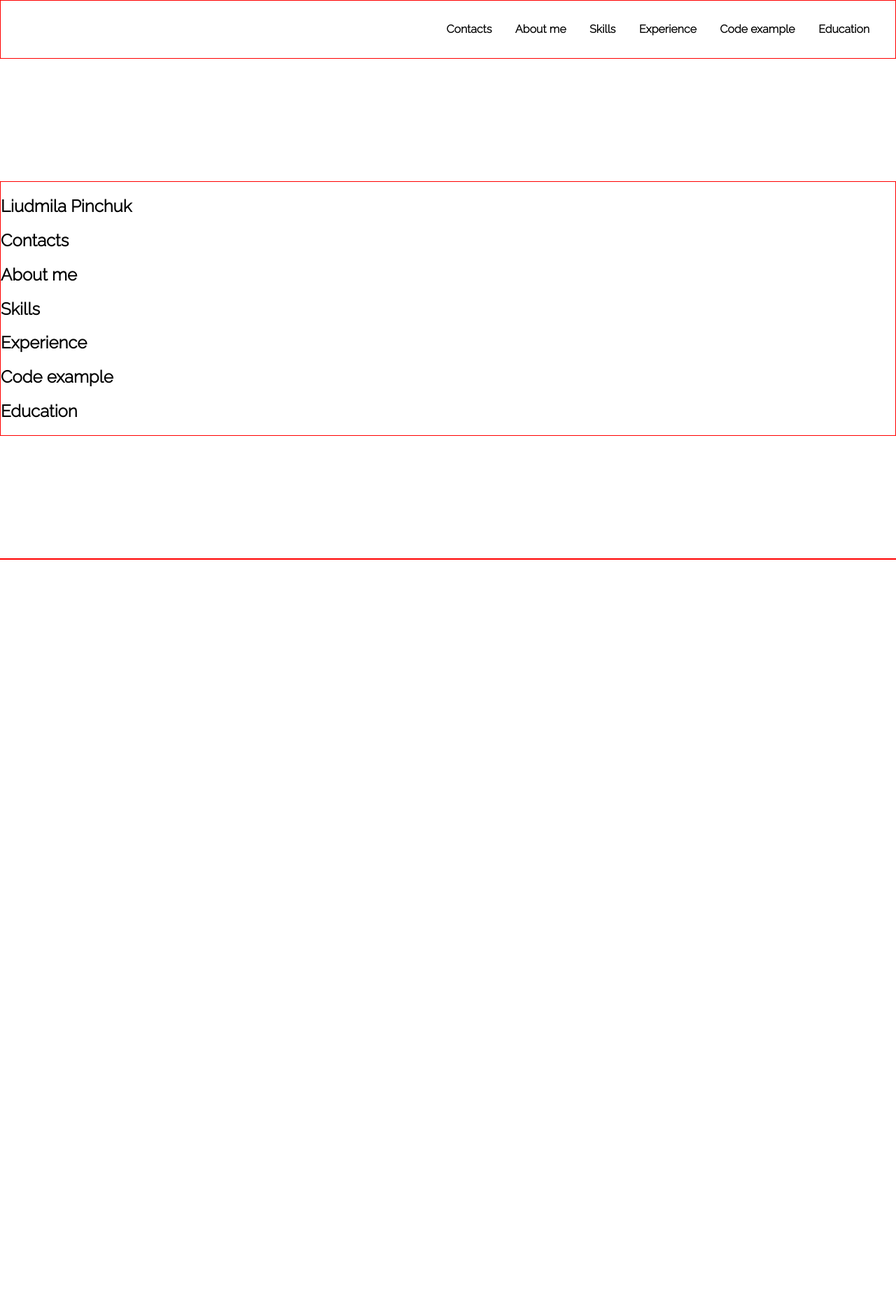
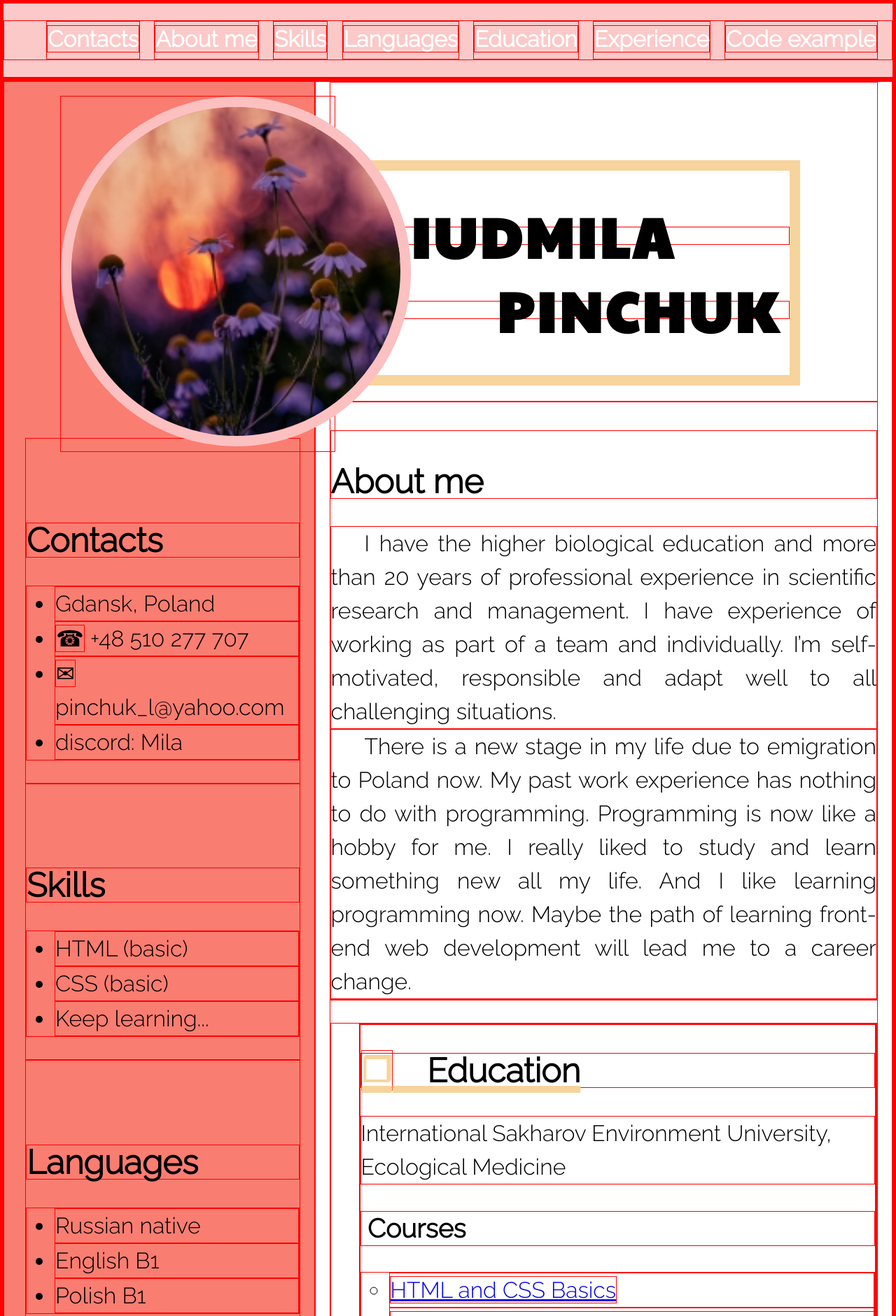
Before and after one commit to lawanda-pi/rsschool-cv, a plain HTML site: page index.html in a window 1280 px wide. Shown: the top 1881 px of the page at 70% size. Before the commit the page ends 800 px from the top, so only its background shows below. Drawn offline with Linux system fonts and the light colour scheme.

Commit message:
fix: correct html and css

```diff
--- a/index.html
+++ b/index.html
@@ -1,5 +1,5 @@
 <!DOCTYPE html>
-<html lang="eng">
+<html lang="English">
   <head>
     <title>CV Liudmila Pinchuk</title>
     <meta charset="utf-8">
@@ -8,53 +8,118 @@
     <link rel="preconnect" href="https://fonts.googleapis.com">
 <link rel="preconnect" href="https://fonts.gstatic.com" crossorigin>
 <link href="https://fonts.googleapis.com/css2?family=Raleway:wght@300&display=swap" rel="stylesheet">
+<link rel="preconnect" href="https://fonts.gstatic.com" crossorigin>
+<link href="https://fonts.googleapis.com/css2?family=Kanit:wght@200&family=Paytone+One&family=Raleway:wght@300&display=swap" rel="stylesheet">
 </head>
   <body>
     <header class="header">
-    <div class="container">
+    <div class="container" id="header-container">
     <nav class="nav">
       <ul class="nav-list">
         <li class="nav-item"><a href="#contacts" class="nav-link">Contacts</a></li>
         <li class="nav-item"><a href="#about" class="nav-link">About me</a></li>
         <li class="nav-item"><a href="#skills" class="nav-link">Skills</a></li>
-        <li class="nav-item"><a href="#exp" class="nav-link">Experience</a></li>
+        <li class="nav-item"><a href="#languages" class="nav-link">Languages</a></li>
+        <li class="nav-item"><a href="#education" class="nav-link">Education</a></li>
+        <li class="nav-item"><a href="#experience" class="nav-link">Experience</a></li>
         <li class="nav-item"><a href="#code" class="nav-link">Code example</a></li>
-        <li class="nav-item"><a href="#edu" class="nav-link">Education</a></li>
       </ul>
     </nav>
     </div>
     </header>
     <main class="main">
       <div class="container">
-    <section class="section" id="profile">
-      <h1 class="section-title">Liudmila Pinchuk</h1>
+        <div class="content">
+         <div class="left">
+          <section class="relative-position">
+            <img id="avatar" src="image_560307140116359334348.jpg" alt="avatar">
           </section>
-    <section class="section" id="contacts">
+          <section class="section1" id="contacts">
               <h2 class="section-title">Contacts</h2>
+              <ul>
+                <li>Gdansk, Poland</li>
+                <li><span>&#9742;</span> +48 510 277 707</li>
+                <li><span>&#9993;</span> pinchuk_l@yahoo.com</li>
+                <li>discord: Mila</li>
+              </ul>
           </section>
-    <section class="section" id="about">
-      <h2 class="section-title">About me</h2>
+          <section class="section1" id="skills">
+              <h2 class="section-title">Skills</h2>
+             <ul>
+                <li>HTML (basic)</li>
+                <li>CSS (basic)</li>
+                <li>Keep learning...</li>
+              </ul>
           </section>
-    <section class="section" id="skills">
-      <h2 class="section-title">Skills</h2>
+          <section class="section1" id="languages">
+              <h2 class="section-title">Languages</h2>
+              <ul>
+                <li>Russian native</li>
+                <li>English B1</li>
+                <li>Polish B1</li>
+              </ul>
           </section>
-    <section class="section" id="experience">
-      <h2 class="section-title">Experience</h2>
+        </div>
+        <div class="right">
+            <section class="section2" id="name">
+              <h1 class="name-section">
+                <p>Liudmila</p>
+                <p>&nbsp;&nbsp;&nbsp;&nbsp;&nbsp;&nbsp;&nbsp;&nbsp;&nbsp;&nbsp;&nbsp;&nbsp;&nbsp;&nbsp;&nbsp;&nbsp;Pinchuk</p>
+              </h1>
             </section>
-    <section class="section" id="code">
-      <h2 class="section-title">Code example</h2>
+            <section class="section2" id="about">
+                <h2 id="About"><br>About me</h2>
+                <p>I have the higher biological education and more than 20 years of professional experience in scientific research and management. I have experience of working as part of a team and individually. I’m self-motivated, responsible and adapt well to all challenging situations.
+                </p>
+                <p>There is a new stage in my life due to emigration to Poland now. My past work experience has nothing to do with programming. Programming is now like a hobby for me.  I really liked to study and learn something new all my life.  And I like learning programming now. Maybe the path of learning front-end web development will lead me to a career change.
+                </p>
               </section>
-    <section class="section" id="education">
-      <h2 class="section-title">Education</h2>
+              <section class="section" id="right-section">
+                <ul class="right-list">
+                  <li>
+                  <section class="section2" id="education">
+                <h2 class="section-title"><span>&#10066;</span>&nbsp;&nbsp;&nbsp;&nbsp;Education</h2>
+                <p>International Sakharov Environment University, <br>Ecological Medicine</p>
+                <h3>&nbsp;Courses</h3>
+                <ul>
+                  <li><a href="https://stepik.org/course/52164/promo">HTML and CSS Basics</a></li>
+                  <li><a href="https://stepik.org/course/38218/promo">Web Development For Beginners: HTML and CSS</a></li>
+                </ul>
               </section>
+                  </li>
+                  <li>
+              <section class="section2" id="experience">
+                <h2 class="section-title"><span>&#10066;</span>&nbsp;&nbsp;&nbsp;&nbsp;Experience</h2>
+                <p><a href="https://lawanda-pi.github.io/rsschool-cv/cv">CV project</a></p>
+              </section>
+              </li>
+              <li>
+              <section class="section2" id="code">
+                <h2 class="section-title"><span>&#10066;</span>&nbsp;&nbsp;&nbsp;&nbsp;Code example</h2>
+                <div id="code-container">
+                <pre>function multiply(a, b) {
+                  return a * b;
+                }
+                </pre>
+                </div>
+              </section>
+              </li>
+              </ul>
+              </section>
+        </div>
+        </div>
         </div>
         </main>
         <footer class="footer">
-    <div class="container">
-<!--в footer необходимо добавить ссылку на ваш гитхаб https://github.com/lawanda-pi, год создания приложения, логотип курса со ссылкой на курс https://rs.school/js/-->
+        <div class="container" id="footer-container">
+          <nav class="nav">
+            <ul class="nav-list-foot">
+              <li class="nav-item"><a href="https://github.com/lawanda-pi" target="_blank"><object data="assets\img\github.svg" width="100px" height="100px">Visit my GitHub</a></li>
+              <li class="nav-item">2023</li>
+              <li class="nav-item"><a href="https://rs.school/js/" target="_blank"><object data="assets\img\rs_school_js.svg" width="200px" height="100px"></a></li>
+            </ul>
+          </nav>
         </div>
       </footer>
-
-
     </body>
     </html>
--- a/style.css
+++ b/style.css
@@ -1,38 +1,129 @@
 html {
   scroll-behavior: smooth;
 }
+* {
+  box-sizing: border-box;
+  border: 1px solid red;
+}
 body {
-  font-family: 'Raleway', sans-serif;
-  min-height: 100vh;
   margin: 0; padding: 0;
-  box-sizing: border-box;
   display: flex;
   flex-direction: column;
   justify-content: space-between;
-}
-.header, .main, .footer {
-  border: 1px solid red;
+  font-family: 'Raleway', sans-serif;
+  font-size: 24px;
 }
 .container {
   max-width: 1440px;
   margin: 0 auto;
 }
+.section {
+  margin: 0; padding 0;
+}
+#header-container {
+  background-color: rgba(252, 192, 192, 0.855);
+}
 .nav-list {
   display: flex;
-  margin-left:600px;
-  justify-content: space-around;
-  align-items: center;
+  justify-content: space-evenly;
   list-style: none;
-  padding: 0 20px;
+  padding-left: 0 20px;
   line-height: 50px;
 }
 .nav-link {
-  color: black;
+  font-size: 32px;
   font-weight: bold;
+  color: white;
   text-decoration: none;
 }
 .nav-link:hover {
-  color: blueviolet;
+  color:black;
   text-decoration: underline;
-  transition: color 0.5s;
+  text-transform: uppercase;
+  transition: 0.5s;
 }
+.content {
+  display: flex;
+  flex-flow: row;
+  justify-content: space-between;
+  font-size: 32px;
+}
+.left {
+  width: 35%;
+  background-color: rgba(249, 104, 89, 0.855);
+  padding-left: 30px;
+  padding-right: 20px;
+}
+.section1 {
+  text-align: justify;
+  line-height: 48px;
+  padding-top: 80px;
+}
+.relative-position {
+  position: relative;
+  z-index: 1;
+  top: 20px;
+  left: 50px;
+}
+#avatar {
+  width: 500px;
+  height: 500px;
+  border: 15px solid rgb(252, 192, 192);
+  border-radius: 50% 50%;
+}
+.right {
+  width: 65%;
+  padding-left: 20px;
+  padding-right: 20px;
+}
+.name-section {
+  position: relative;
+  top: 45px;
+  left: -110px;
+  border: 15px solid rgb(247, 212, 156);
+  text-align: center;
+  font-family: 'Paytone One', sans-serif;
+  font-size: 80px;
+  text-transform: uppercase;
+  letter-spacing: 5px;
+  line-height: 24px;
+}
+#about > p {
+  text-align: justify;
+  text-indent: 48px;
+  margin-top: 0;
+  margin-bottom: 0;
+}
+.right-list > li {
+  list-style: none;
+}
+.section2 {
+  width: 100%;
+  text-align: justify;
+  line-height: 1.5em;
+}
+.section2 > .section-title {
+  text-decoration: underline rgb(247, 212, 156) 10px;
+}
+.right-list span {
+  width: 14px;
+  height: 14px;
+  color: rgb(247, 212, 156);
+}
+#code-container {
+  width: max-content;
+  border: 2px solid black;
+}
+#footer-container {
+  background-color: rgb(252, 192, 192);
+}
+.nav-list-foot {
+  display: flex;
+  flex-direction: raw;
+  justify-content: space-between;
+  list-style: none;
+  line-height: 70px;
+  font-size: 48px;
+  color: white;
+  font-weight: bold;
+}
```
Also changed, not shown: assets/img/github.svg (added), assets/img/image_560307140116359334348.jpg (added), assets/img/rs_school_js.svg (added). Lines whose indentation alone changed are shown as unchanged.
